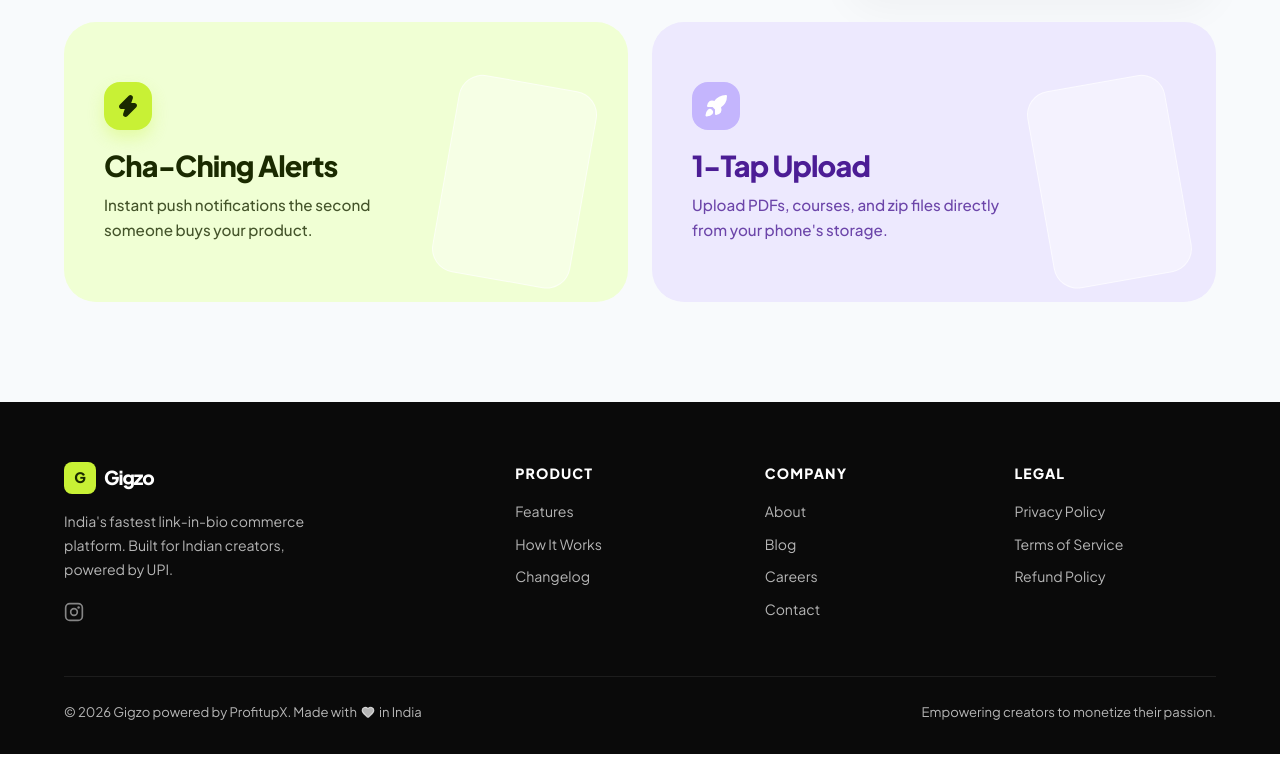
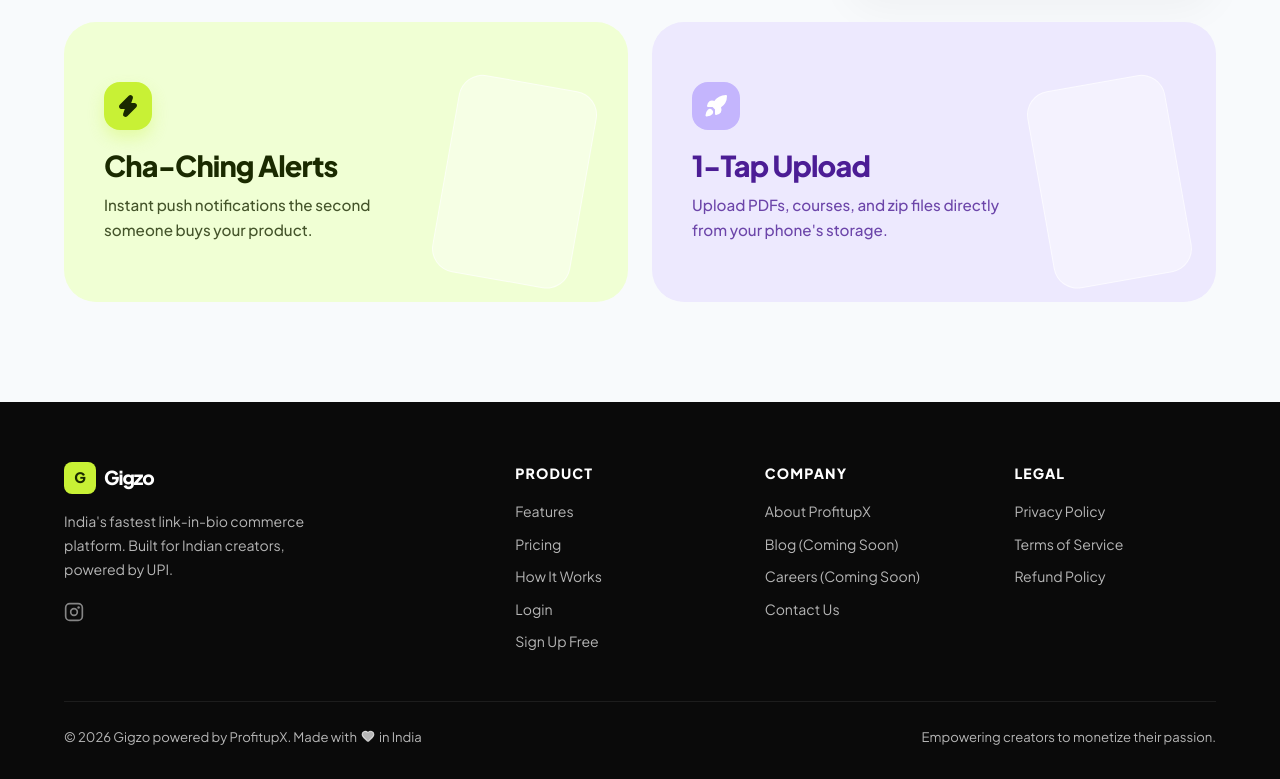
Before and after one commit to ProfitupX/Gigzo, a Next.js app: page / in a window 1280 px wide. Shown: the part 11093-11872 px from the top of the page. Before the commit the page ends 11847 px from the top, so only its background shows below. Built offline with nearby package versions, Linux system fonts and the light colour scheme.

Commit message:
feat: add comprehensive SEO, structured data, and footer sitelinks

```diff
--- a/src/app/layout.tsx
+++ b/src/app/layout.tsx
@@ -2,17 +2,59 @@
 import "./globals.css";
 
 export const metadata: Metadata = {
-  title: "Gigzo — Sell Anything. No Website Needed.",
+  metadataBase: new URL('https://profitupx.com'),
+  title: {
+    default: "Gigzo by ProfitupX — Sell Anything. No Website Needed.",
+    template: "%s | Gigzo by ProfitupX"
+  },
   description:
-    "India's fastest link-in-bio commerce platform. Indian Instagram creators launch their store in 2 minutes with UPI payments, zero friction checkout, and mobile-first design.",
-  keywords: "creator store, link in bio, UPI payments, Indian creator, sell digital products, Instagram store",
+    "India's fastest link-in-bio commerce platform. Launch your store in 2 minutes with UPI payments, zero friction checkout, and mobile-first design.",
+  keywords: ["creator store", "link in bio", "UPI payments", "Indian creator", "sell digital products", "Instagram store", "ProfitupX", "Gigzo"],
+  authors: [{ name: "ProfitupX" }],
+  creator: "ProfitupX",
+  publisher: "ProfitupX",
+  alternates: {
+    canonical: '/',
+  },
   openGraph: {
-    title: "Gigzo — Sell Anything. No Website Needed.",
+    title: "Gigzo by ProfitupX — Sell Anything. No Website Needed.",
     description:
       "Launch your creator store in 2 minutes. UPI payments, zero friction checkout, mobile-first. Built for Indian Instagram creators.",
+    url: 'https://profitupx.com',
+    siteName: 'Gigzo by ProfitupX',
+    images: [
+      {
+        url: 'https://i.ibb.co/jkQ7YQwJ/profitup.png', // Fallback to company logo if no OG image
+        width: 800,
+        height: 600,
+      },
+    ],
     type: "website",
     locale: "en_IN",
   },
+  twitter: {
+    card: 'summary_large_image',
+    title: "Gigzo by ProfitupX — Sell Anything. No Website Needed.",
+    description: "Launch your creator store in 2 minutes. UPI payments, zero friction checkout, mobile-first.",
+    creator: '@profitupx',
+    images: ['https://i.ibb.co/jkQ7YQwJ/profitup.png'],
+  },
+};
+
+const jsonLd = {
+  '@context': 'https://schema.org',
+  '@type': 'Organization',
+  name: 'ProfitupX',
+  url: 'https://profitupx.com',
+  logo: 'https://i.ibb.co/jkQ7YQwJ/profitup.png',
+  sameAs: [
+    'https://instagram.com/profitupx', // Example, replace with real
+  ],
+  brand: {
+    '@type': 'Brand',
+    name: 'Gigzo',
+    logo: 'https://i.ibb.co/jkQ7YQwJ/profitup.png'
+  }
 };
 
 export default function RootLayout({ children }: LayoutProps<"/">) {
@@ -25,6 +67,10 @@
           href="https://fonts.googleapis.com/css2?family=Plus+Jakarta+Sans:wght@400;500;600;700;800;900&family=Inter:wght@400;500;600;700;800;900&display=swap"
           rel="stylesheet"
         />
+        <script
+          type="application/ld+json"
+          dangerouslySetInnerHTML={{ __html: JSON.stringify(jsonLd) }}
+        />
       </head>
       <body>{children}</body>
     </html>
--- a/src/app/page.tsx
+++ b/src/app/page.tsx
@@ -1669,9 +1669,9 @@
       </section>
 
       {/* ============================================================
-          FOOTER
+          FOOTER (SEO Sitelinks)
           ============================================================ */}
-      <footer className="footer" style={{ padding: '60px 0 32px' }}>
+      <footer className="footer" style={{ padding: '60px 0 32px', background: '#0a0a0a', color: '#fff' }}>
         <div className="container">
           <div className="mobile-stack" style={{ display: 'grid', gridTemplateColumns: '2fr 1fr 1fr 1fr', gap: '48px', marginBottom: '48px' }}>
             {/* Brand */}
@@ -1682,31 +1682,46 @@
                 </div>
                 <span style={{ fontWeight: 900, fontSize: '1.2rem', color: '#fff', letterSpacing: '-1px' }}>Gigzo</span>
               </div>
-              <p style={{ fontSize: '0.88rem', lineHeight: 1.7, maxWidth: '260px' }}>
+              <p style={{ fontSize: '0.88rem', lineHeight: 1.7, maxWidth: '260px', color: 'rgba(255,255,255,0.7)' }}>
                 India's fastest link-in-bio commerce platform. Built for Indian creators, powered by UPI.
               </p>
               <div style={{ display: 'flex', gap: '12px', marginTop: '20px' }}>
-                <a href="#" style={{ color: 'rgba(255,255,255,0.5)', transition: 'color 0.2s' }}>
+                <a href="https://instagram.com/profitupx" target="_blank" rel="noopener noreferrer" style={{ color: 'rgba(255,255,255,0.5)', transition: 'color 0.2s' }}>
                   <IconInstagram />
                 </a>
               </div>
             </div>
 
             {[
-              { title: 'Product', links: ['Features', 'How It Works', 'Changelog'] },
-              { title: 'Company', links: ['About', 'Blog', 'Careers', 'Contact'] },
-              { title: 'Legal', links: ['Privacy Policy', 'Terms of Service', 'Refund Policy'] },
+              { title: 'Product', links: [
+                { label: 'Features', href: '/#features' },
+                { label: 'Pricing', href: '/pricing' },
+                { label: 'How It Works', href: '/#how-it-works' },
+                { label: 'Login', href: '/auth/login' },
+                { label: 'Sign Up Free', href: '/auth/login' }
+              ]},
+              { title: 'Company', links: [
+                { label: 'About ProfitupX', href: 'https://profitupx.com' },
+                { label: 'Blog (Coming Soon)', href: '/blog' },
+                { label: 'Careers (Coming Soon)', href: '/careers' },
+                { label: 'Contact Us', href: '/contact' }
+              ]},
+              { title: 'Legal', links: [
+                { label: 'Privacy Policy', href: '/privacy' },
+                { label: 'Terms of Service', href: '/terms' },
+                { label: 'Refund Policy', href: '/refund' }
+              ]},
             ].map(col => (
               <div key={col.title}>
                 <div style={{ fontWeight: 800, color: '#fff', marginBottom: '16px', fontSize: '0.88rem', textTransform: 'uppercase', letterSpacing: '0.08em' }}>{col.title}</div>
                 <div style={{ display: 'flex', flexDirection: 'column', gap: '10px' }}>
                   {col.links.map(l => (
-                    <a key={l} href="#" style={{ fontSize: '0.88rem', transition: 'color 0.2s' }}
+                    <Link key={l.label} href={l.href} style={{ fontSize: '0.88rem', color: 'rgba(255,255,255,0.7)', textDecoration: 'none', transition: 'color 0.2s' }}
                       onMouseEnter={e => { (e.target as HTMLElement).style.color = '#fff'; }}
-                      onMouseLeave={e => { (e.target as HTMLElement).style.color = ''; }}
+                      onMouseLeave={e => { (e.target as HTMLElement).style.color = 'rgba(255,255,255,0.7)'; }}
                     >
-                      {l}
-                    </a>
+                      {l.label}
+                    </Link>
                   ))}
                 </div>
               </div>
@@ -1722,8 +1737,8 @@
             flexWrap: 'wrap',
             gap: '16px',
           }}>
-            <p style={{ fontSize: '0.82rem', display: 'flex', alignItems: 'center', gap: '4px' }}>© 2026 Gigzo powered by ProfitupX. Made with <Heart size={14} className="text-red-500" fill="currentColor" /> in India</p>
-            <p style={{ fontSize: '0.82rem' }}>Empowering creators to monetize their passion.</p>
+            <p style={{ fontSize: '0.82rem', color: 'rgba(255,255,255,0.7)', display: 'flex', alignItems: 'center', gap: '4px' }}>© 2026 Gigzo powered by ProfitupX. Made with <Heart size={14} className="text-red-500" fill="currentColor" /> in India</p>
+            <p style={{ fontSize: '0.82rem', color: 'rgba(255,255,255,0.7)' }}>Empowering creators to monetize their passion.</p>
           </div>
         </div>
       </footer>
```
Also changed, not shown: src/app/robots.ts (added, +12 -0 lines), src/app/sitemap.ts (added, +42 -0 lines).
